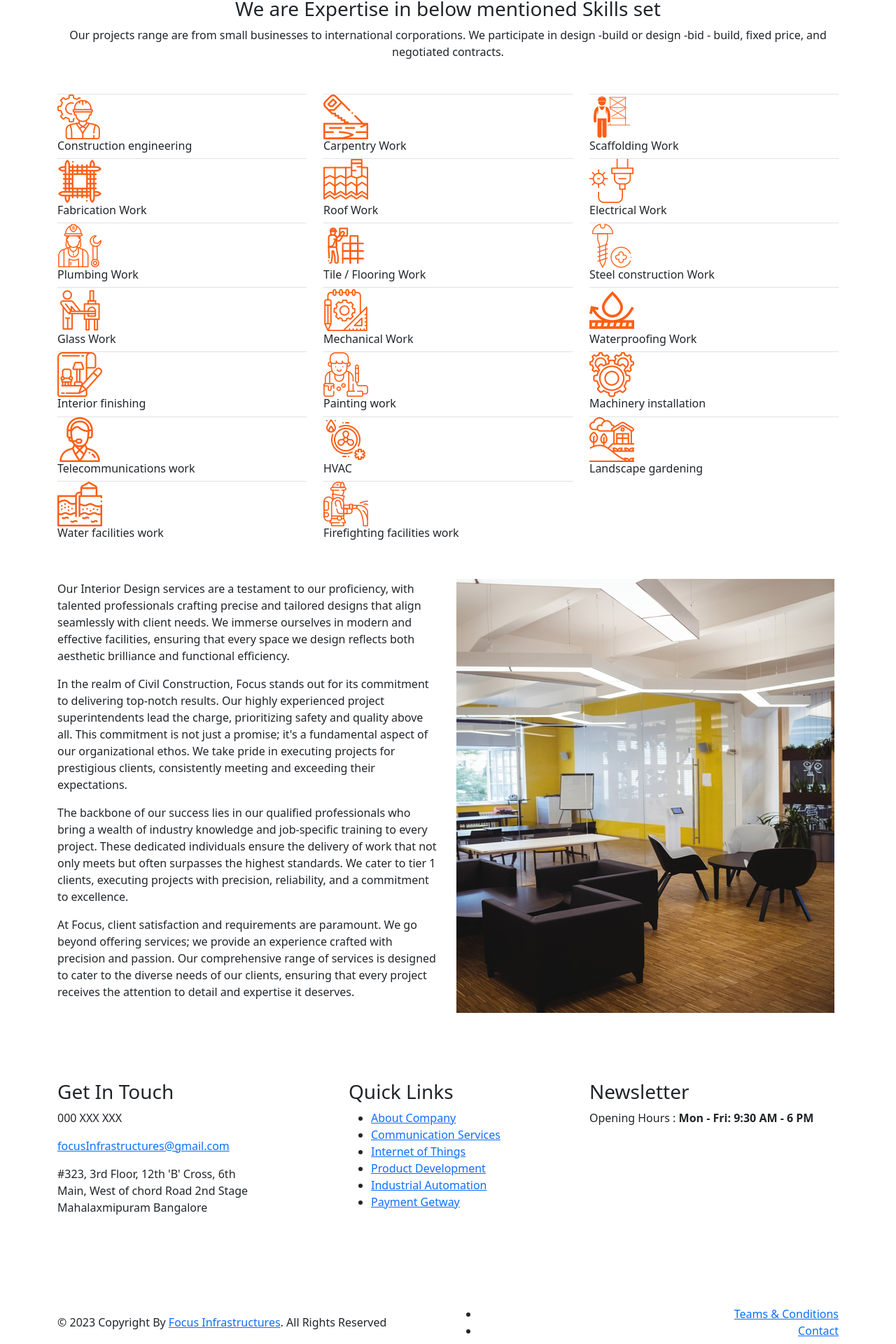
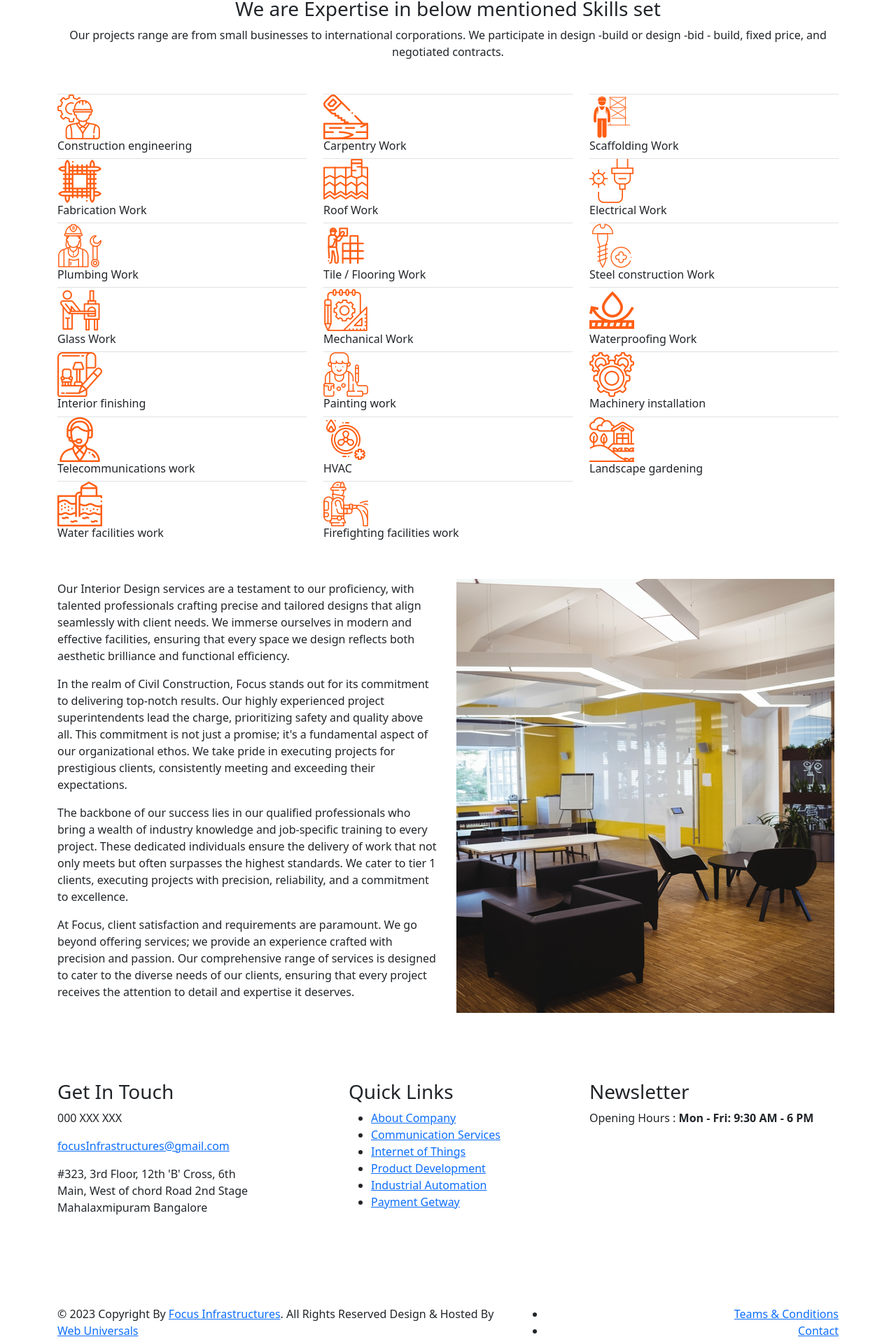
Before and after one commit to webuniversalsDesign/FocusInfrastructure, a React (Create React App) app: page /about in a window 1280 px wide. Shown: the part 736-2656 px from the top of the page at 70% size. Built offline with nearby package versions, Linux system fonts and the light colour scheme; the HTML template or start-up script is replaced by a standard one.

Commit message:
hosted link added

```diff
--- a/src/Components/Footer/FooterOneCopyrights.js
+++ b/src/Components/Footer/FooterOneCopyrights.js
@@ -8,12 +8,12 @@ const FooterOneCopyrights = () => {
         <div className='footer-bottom'>
             <div className="container">
                 <div className="row align-items-center">
-                    <div className="col-md-6 col-12 text-center text-md-start">
+                    <div className="col-md-7 col-12 text-center text-md-start">
                         <div className="copyright-info">
-                            <p>&copy; {currentYear} Copyright By <Link to="/">Focus Infrastructures</Link>. All Rights Reserved</p>
+                            <p>&copy; {currentYear} Copyright By <Link to="/">Focus Infrastructures</Link>. All Rights Reserved  Design & Hosted By <a href='https://webuniversals.co.in/'  rel="noreferrer" target='_blank' >Web Universals</a> </p>
                         </div>
                     </div>
-                    <div className="col-md-6 col-12">
+                    <div className="col-md-5 col-12">
                         <div className="footer-menu mt-3 mt-md-0 text-center text-md-end">
                             <ul>
                                 <li><Link to="#">Teams &#38; Conditions</Link></li>
--- a/src/Components/Timeline.js
+++ b/src/Components/Timeline.js
@@ -70,7 +70,7 @@ or design -bid - build, fixed price, and negotiated contracts.
 
                         </div>
                         <div className="content">
-                            <h6><span> Scaffolding </span> Work</h6>
+                            <h6><span> Scaffolding Work</span> </h6>
                         </div>
                     </div>
                 </div>
@@ -109,7 +109,7 @@ or design -bid - build, fixed price, and negotiated contracts.
 
                         </div>
                         <div className="content">
-                            <h6><span>  Electrical </span> Work</h6>
+                            <h6><span>  Electrical Work</span> </h6>
                         </div>
                     </div>
                 </div>
@@ -292,7 +292,7 @@ or design -bid - build, fixed price, and negotiated contracts.
 
                         </div>
                         <div className="content">
-                            <h6><span>    Firefighting facilities  work  </span> </h6>
+                            <h6><span>Firefighting facilities  work</span> </h6>
                         </div>
                     </div>
                 </div>
```
Also changed, not shown: src/assets/css/style.css.
